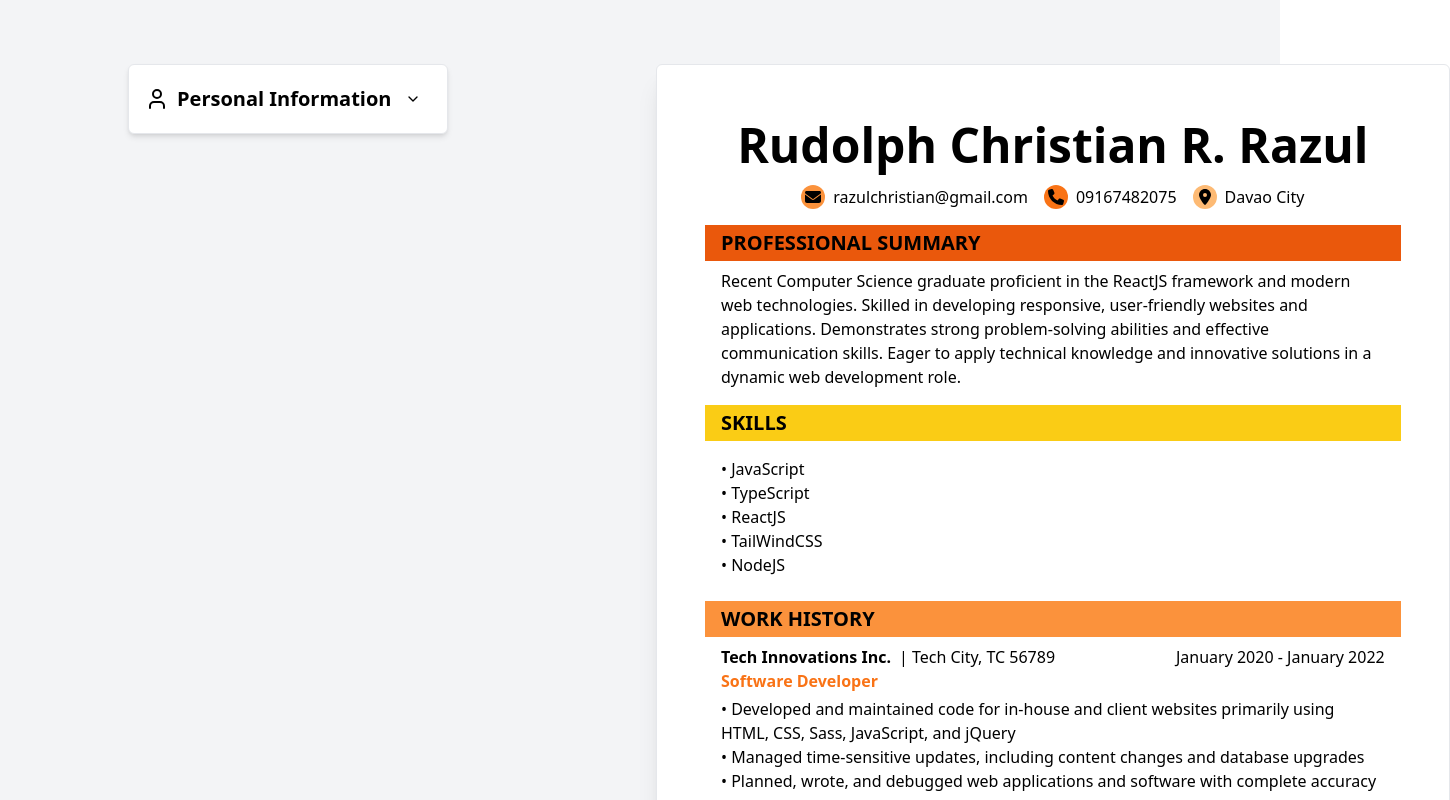
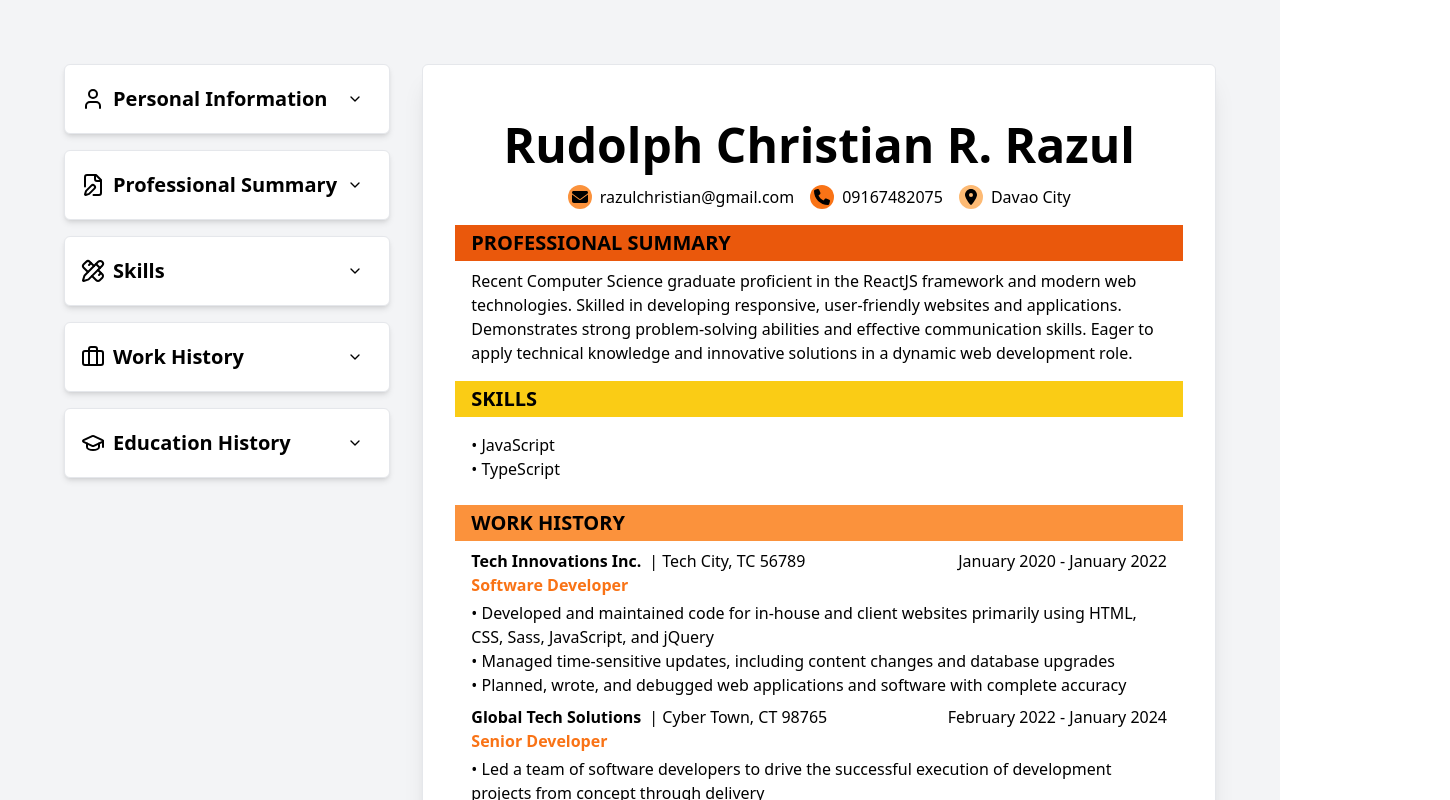
Before and after one commit to christianrazul/cv-architect, a React (Vite) app: page / in a window 1280 px wide. Shown: the top 800 px of the page, 1450 px wide, since content can reach past the window. Built offline with nearby package versions, Linux system fonts and the light colour scheme.

Commit message:
Fix layouting for various screen sizes

```diff
--- a/src/App.tsx
+++ b/src/App.tsx
@@ -33,9 +33,9 @@ const exampleResume = {
   skills: [
     { skill: "JavaScript" },
     { skill: "TypeScript" },
-    { skill: "ReactJS" },
-    { skill: "TailWindCSS" },
-    { skill: "NodeJS" },
+    // { skill: "ReactJS" },
+    // { skill: "TailWindCSS" },
+    // { skill: "NodeJS" },
   ],
   workInfo: [
     {
@@ -105,14 +105,16 @@ function App() {
   });
 
   return (
-    <div className="flex h-screen w-screen justify-center align-middle">
-      <div className="grid w-full grid-cols-2 justify-center gap-8 bg-gray-100 p-16 align-middle sm:px-4 md:px-8 lg:px-16 xl:px-32">
-        <div className="flex w-80 flex-col flex-wrap gap-4">
+    <div className="flex w-full flex-col items-center justify-center gap-8 bg-gray-100 p-16 sm:px-4 md:px-8 lg:flex-row lg:items-start lg:px-16">
+      {/* Container for all the forms
+        TODO: Refactor into a component
+       */}
+      <div className="flex w-full flex-col flex-wrap gap-4 md:w-[21cm] lg:w-[360px]">
         <HeaderForm onHeaderInfo={(data) => setHeaderInfo(data)} />
-          {/* <SummaryForm onSummary={(data) => setSummaryInfo(data)} />
+        <SummaryForm onSummary={(data) => setSummaryInfo(data)} />
         <SkillsForm onSkills={(skill) => setSkillsList(skill)} />
         <WorkHistoryForm onWorkHistory={(data) => setWorkHistoryInfo(data)} />
-          <EducationForm onEducation={(data) => setEducationList(data)} /> */}
+        <EducationForm onEducation={(data) => setEducationList(data)} />
       </div>
       <Resume
         header={{ ...headerInfo }}
@@ -122,7 +124,6 @@ function App() {
         education={{ ...educationList }}
       />
     </div>
-    </div>
   );
 }
 
--- a/src/components/Resume.tsx
+++ b/src/components/Resume.tsx
@@ -26,9 +26,8 @@ const Resume = ({
   education,
 }: ResumeProps) => {
   return (
-    <div className="flex w-[21cm] gap-4 rounded-md border bg-white p-8 shadow-xl">
-      {/* <div className="w-60 bg-primary p-4"></div> */}
-      <div className=" flex w-full flex-col gap-2 px-4 ">
+    <div className="shrink-0 rounded-md border bg-white p-8 shadow-xl md:w-[21cm]">
+      <div className="flex w-full flex-col gap-2">
         <Header header={{ ...header }} />
         <Summary summary={{ ...summary }} />
         <Skills skills={skills} />
--- a/src/style.css
+++ b/src/style.css
@@ -727,16 +727,16 @@ video {
   width: 1.5rem;
 }
 
-.w-60 {
-  width: 15rem;
-}
-
 .w-7 {
   width: 1.75rem;
 }
 
 .w-72 {
   width: 18rem;
+}
+
+.w-80 {
+  width: 20rem;
 }
 
 .w-9 {
@@ -759,8 +759,20 @@ video {
   width: 100vw;
 }
 
-.w-80 {
-  width: 20rem;
+.w-8 {
+  width: 2rem;
+}
+
+.w-\[350px\] {
+  width: 350px;
+}
+
+.w-\[360px\] {
+  width: 360px;
+}
+
+.shrink-0 {
+  flex-shrink: 0;
 }
 
 .border-collapse {
@@ -809,11 +821,6 @@ video {
 
 .gap-8 {
   gap: 2rem;
-}
-
-.gap-x-4 {
-  -moz-column-gap: 1rem;
-       column-gap: 1rem;
 }
 
 .space-x-1 > :not([hidden]) ~ :not([hidden]) {
@@ -1384,11 +1391,6 @@ video {
     margin-bottom: calc(0px * var(--tw-space-y-reverse));
   }
 
-  .sm\:bg-purple-400 {
-    --tw-bg-opacity: 1;
-    background-color: rgb(192 132 252 / var(--tw-bg-opacity));
-  }
-
   .sm\:px-4 {
     padding-left: 1rem;
     padding-right: 1rem;
@@ -1400,9 +1402,24 @@ video {
     display: inline;
   }
 
-  .md\:bg-red-400 {
-    --tw-bg-opacity: 1;
-    background-color: rgb(248 113 113 / var(--tw-bg-opacity));
+  .md\:grid {
+    display: grid;
+  }
+
+  .md\:w-\[21cm\] {
+    width: 21cm;
+  }
+
+  .md\:w-\[700px\] {
+    width: 700px;
+  }
+
+  .md\:grid-cols-2 {
+    grid-template-columns: repeat(2, minmax(0, 1fr));
+  }
+
+  .md\:flex-row {
+    flex-direction: row;
   }
 
   .md\:px-8 {
@@ -1412,13 +1429,33 @@ video {
 }
 
 @media (min-width: 1024px) {
-  .lg\:grid {
-    display: grid;
+  .lg\:w-\[21cm\] {
+    width: 21cm;
   }
 
-  .lg\:bg-blue-400 {
+  .lg\:w-\[360px\] {
+    width: 360px;
+  }
+
+  .lg\:grid-cols-1 {
+    grid-template-columns: repeat(1, minmax(0, 1fr));
+  }
+
+  .lg\:grid-cols-2 {
+    grid-template-columns: repeat(2, minmax(0, 1fr));
+  }
+
+  .lg\:flex-row {
+    flex-direction: row;
+  }
+
+  .lg\:items-start {
+    align-items: flex-start;
+  }
+
+  .lg\:bg-red-300 {
     --tw-bg-opacity: 1;
-    background-color: rgb(96 165 250 / var(--tw-bg-opacity));
+    background-color: rgb(252 165 165 / var(--tw-bg-opacity));
   }
 
   .lg\:px-16 {
@@ -1428,14 +1465,13 @@ video {
 }
 
 @media (min-width: 1280px) {
-  .xl\:bg-green-400 {
-    --tw-bg-opacity: 1;
-    background-color: rgb(74 222 128 / var(--tw-bg-opacity));
+  .xl\:grid-cols-2 {
+    grid-template-columns: repeat(2, minmax(0, 1fr));
   }
 
-  .xl\:px-32 {
-    padding-left: 8rem;
-    padding-right: 8rem;
+  .xl\:px-16 {
+    padding-left: 4rem;
+    padding-right: 4rem;
   }
 }
 
```
Lines whose indentation alone changed are shown as unchanged.
